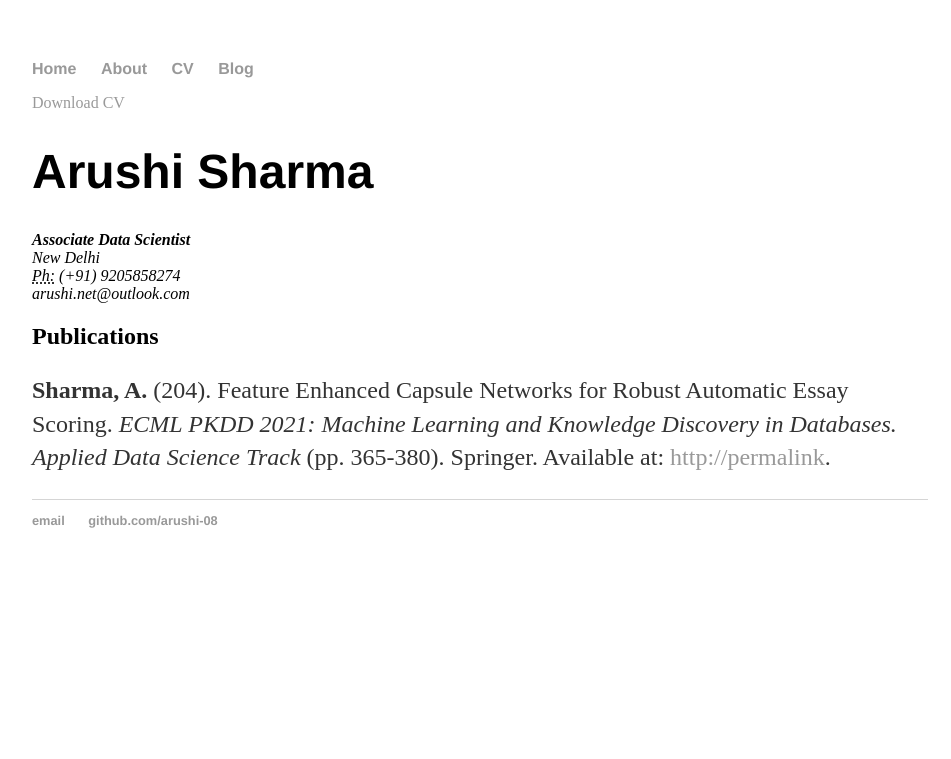
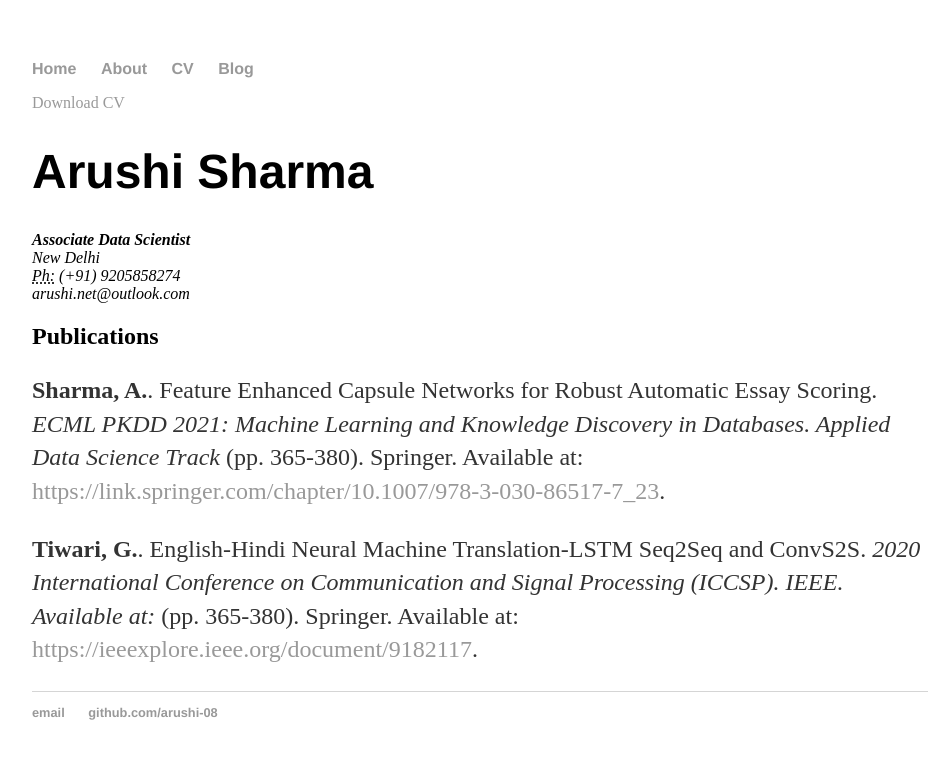
Before and after one commit to arushi-08/arushi-08.github.io, a Jekyll site: the page built from cv/index.html, in a window 1280 px wide. Shown: the top 759 px of the page, without its empty margins (160-1111 px from the left). Built offline with Jekyll 4.4.1, drawn with Linux system fonts in a browser that asks for light colours.

Commit message:
Update index.html

```diff
--- a/cv/index.html
+++ b/cv/index.html
@@ -15,7 +15,8 @@ title: Arushi Sharma
 
 					<h2>Publications</h2>
 
-					<p><strong>Sharma, A.</strong> (204). Feature Enhanced Capsule Networks for Robust Automatic Essay Scoring. <em>ECML PKDD 2021: Machine Learning and Knowledge Discovery in Databases. Applied Data Science Track</em> (pp. 365-380). Springer. Available at: <a href="https://link.springer.com/chapter/10.1007/978-3-030-86517-7_23">http://permalink</a>.
+					<p><strong>Sharma, A.</strong>. Feature Enhanced Capsule Networks for Robust Automatic Essay Scoring. <em>ECML PKDD 2021: Machine Learning and Knowledge Discovery in Databases. Applied Data Science Track</em> (pp. 365-380). Springer. Available at: <a href="https://link.springer.com/chapter/10.1007/978-3-030-86517-7_23">https://link.springer.com/chapter/10.1007/978-3-030-86517-7_23</a>.
+					<p><strong>Tiwari, G.</strong>. English-Hindi Neural Machine Translation-LSTM Seq2Seq and ConvS2S. <em>2020 International Conference on Communication and Signal Processing (ICCSP). IEEE. Available at:</em> (pp. 365-380). Springer. Available at: <a href="https://ieeexplore.ieee.org/document/9182117">https://ieeexplore.ieee.org/document/9182117</a>.
 
 
 	</div>
```
